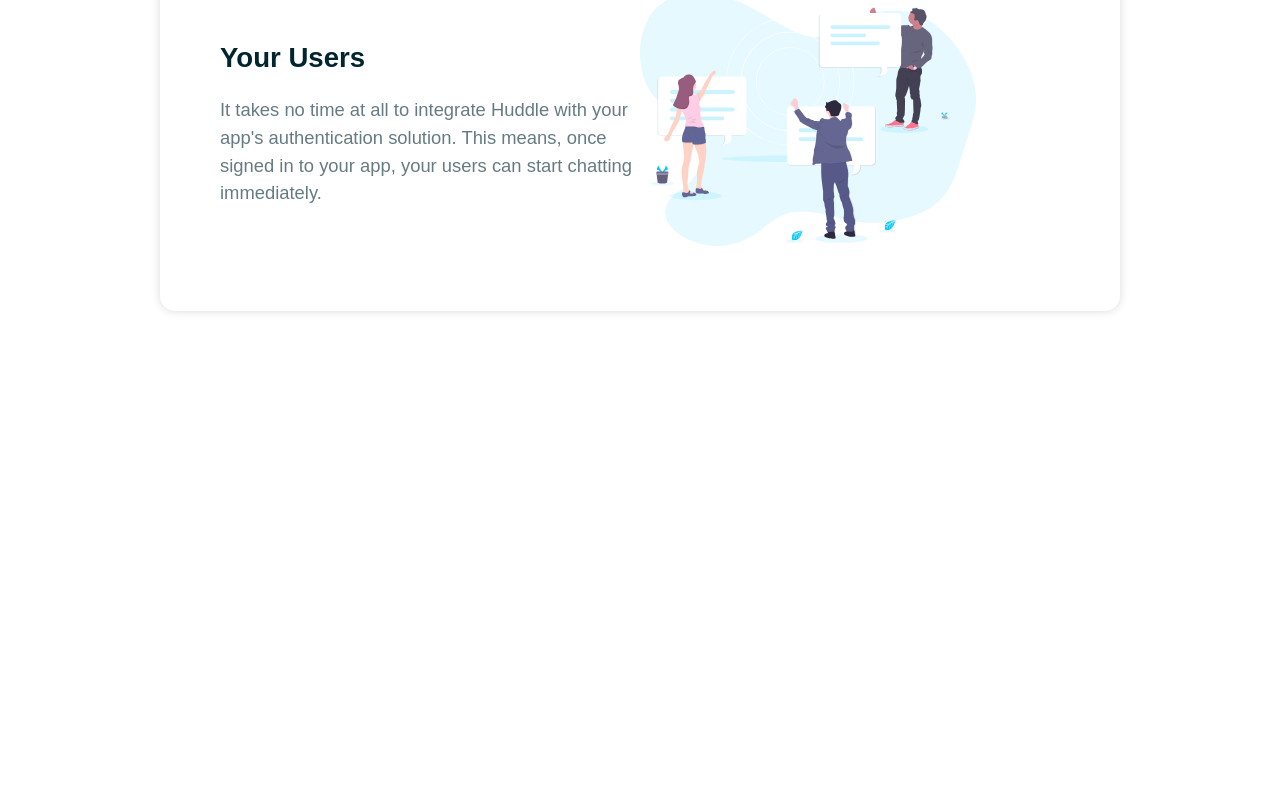
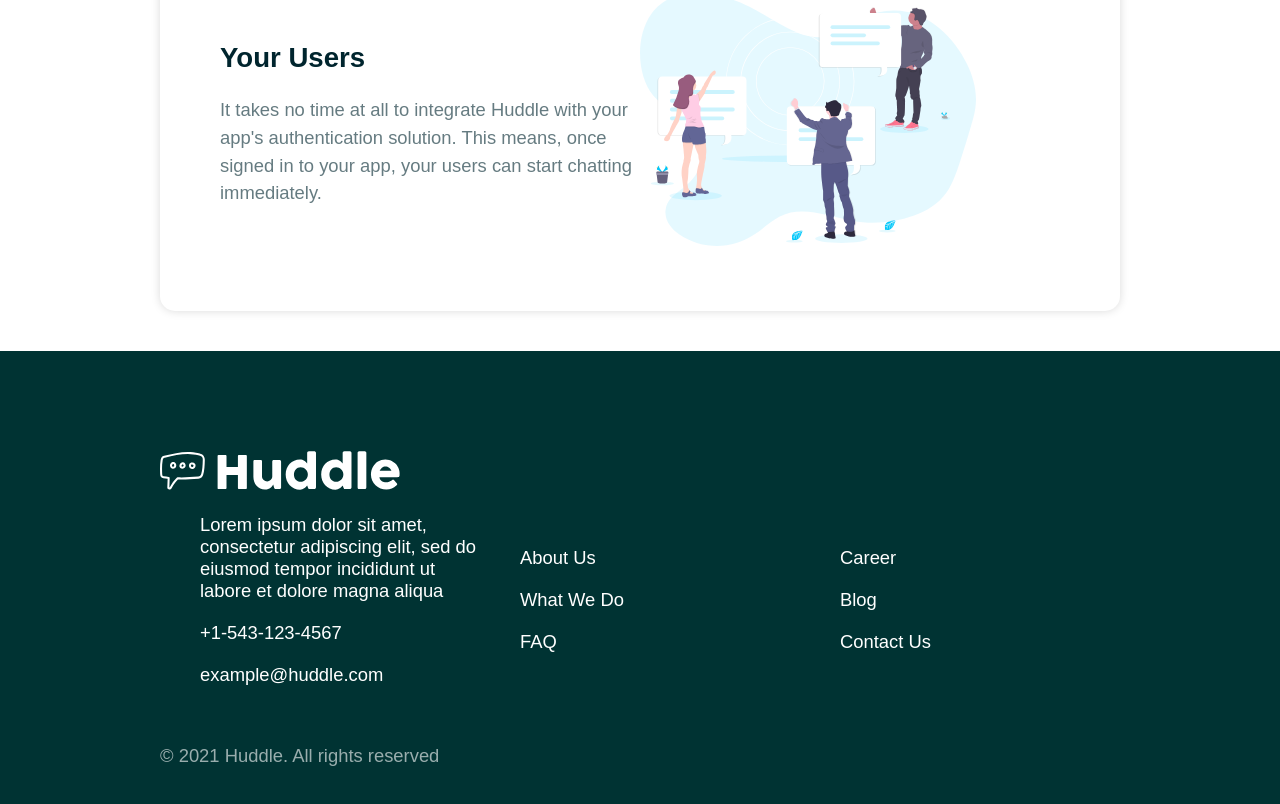
Before and after one commit to bl458/hubble, a React (Create React App) app: page / in a window 1280 px wide. Shown: the part 1402-2206 px from the top of the page. Before the commit the page ends 1753 px from the top, so only its background shows below. Built offline with nearby package versions, Linux system fonts and the light colour scheme.

Commit message:
FEAT implement footer with style

```diff
--- a/src/App.js
+++ b/src/App.js
@@ -1,10 +1,11 @@
 import { ThemeProvider } from "styled-components";
+
 import Card from "./components/Card";
-
+import Footer from "./components/Footer";
 import Header from "./components/Header";
 
+import GlobalStyles from "./components/styles/Global";
 import { Container } from "./components/styles/Container.styled";
-import GlobalStyles from "./components/styles/Global";
 
 import CARD_CONTENT from "./constants/CardContent";
 
@@ -28,6 +29,7 @@
           <Card key={idx} item={item} />
         ))}
       </Container>
+      <Footer />
     </ThemeProvider>
   );
 }
--- a/src/components/Card.js
+++ b/src/components/Card.js
@@ -1,4 +1,3 @@
-import React from "react";
 import { StyledCard } from "./styles/Card.styled";
 
 export default function Card({ item: { id, title, body, image } }) {
--- /dev/null
+++ b/src/components/Footer.js
@@ -0,0 +1,40 @@
+import { Container } from "./styles/Container.styled";
+import { Flex } from "./styles/Flex.styled";
+import { StyledFooter } from "./styles/Footer.styled";
+
+export default function Footer() {
+  return (
+    <StyledFooter>
+      <Container>
+        <img src="/images/logo_white.svg" alt="" />
+
+        <Flex>
+          <ul>
+            <li>
+              Lorem ipsum dolor sit amet, consectetur adipiscing elit, sed do
+              eiusmod tempor incididunt ut labore et dolore magna aliqua
+            </li>
+            <li>+1-543-123-4567</li>
+            <li>example@huddle.com</li>
+          </ul>
+
+          <ul>
+            <li>About Us</li>
+            <li>What We Do</li>
+            <li>FAQ</li>
+          </ul>
+
+          <ul>
+            <li>Career</li>
+            <li>Blog</li>
+            <li>Contact Us</li>
+          </ul>
+
+          {/* TBI SocialIcon */}
+        </Flex>
+
+        <p>&copy; 2021 Huddle. All rights reserved</p>
+      </Container>
+    </StyledFooter>
+  );
+}
--- /dev/null
+++ b/src/components/styles/Footer.styled.js
@@ -0,0 +1,31 @@
+import styled from "styled-components";
+
+export const StyledFooter = styled.footer`
+  background-color: ${({ theme }) => theme.colors.footer};
+  color: #fff;
+  padding: 100px 0 60px;
+
+  ul {
+    list-style-type: none;
+  }
+
+  ul li {
+    margin-bottom: 20px;
+  }
+
+  p {
+    text-align: "left";
+  }
+
+  @media (max-width: ${({ theme }) => theme.mobile}) {
+    text-align: "center";
+
+    ul {
+      padding: 0;
+    }
+
+    p {
+      text-align: "center";
+    }
+  }
+`;
```
